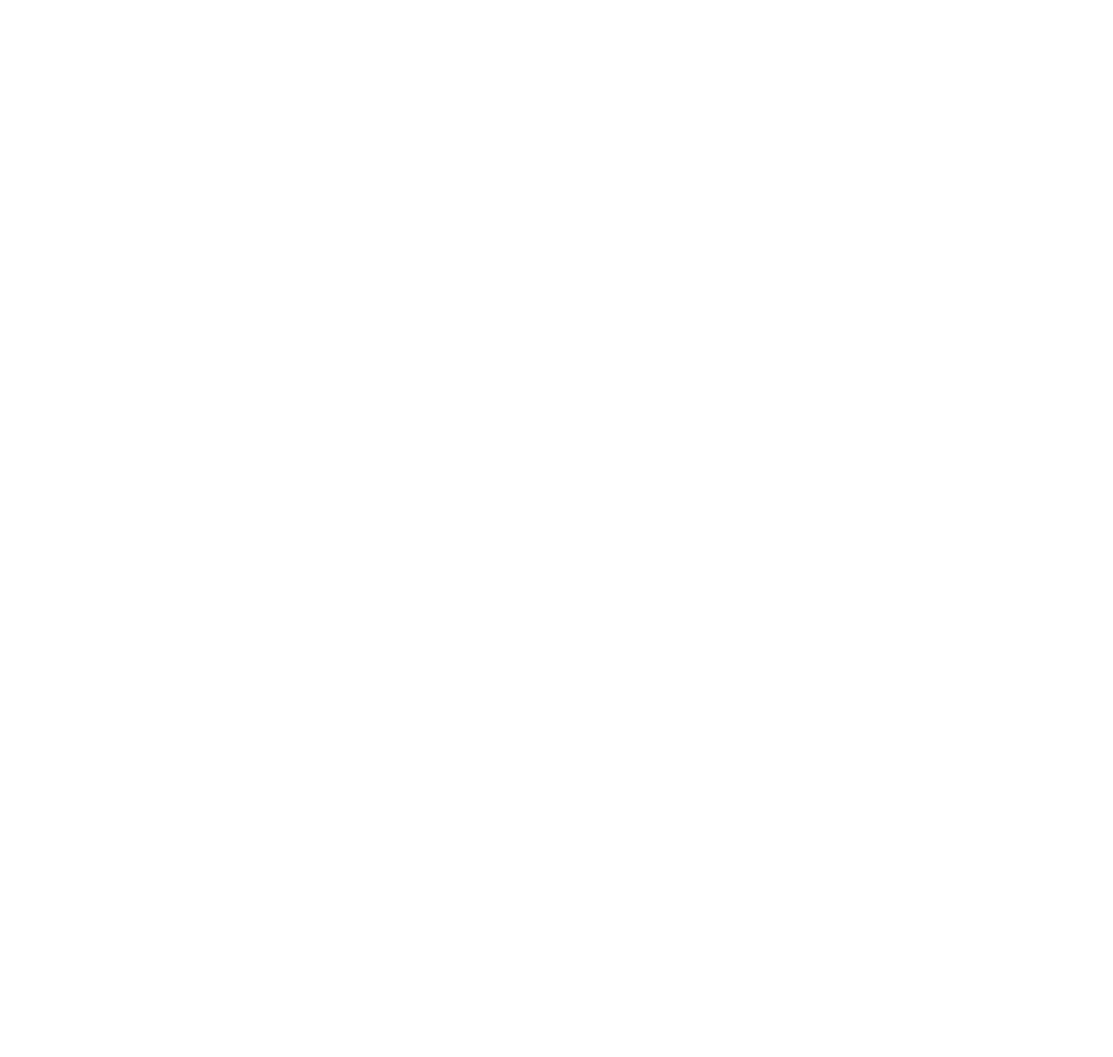
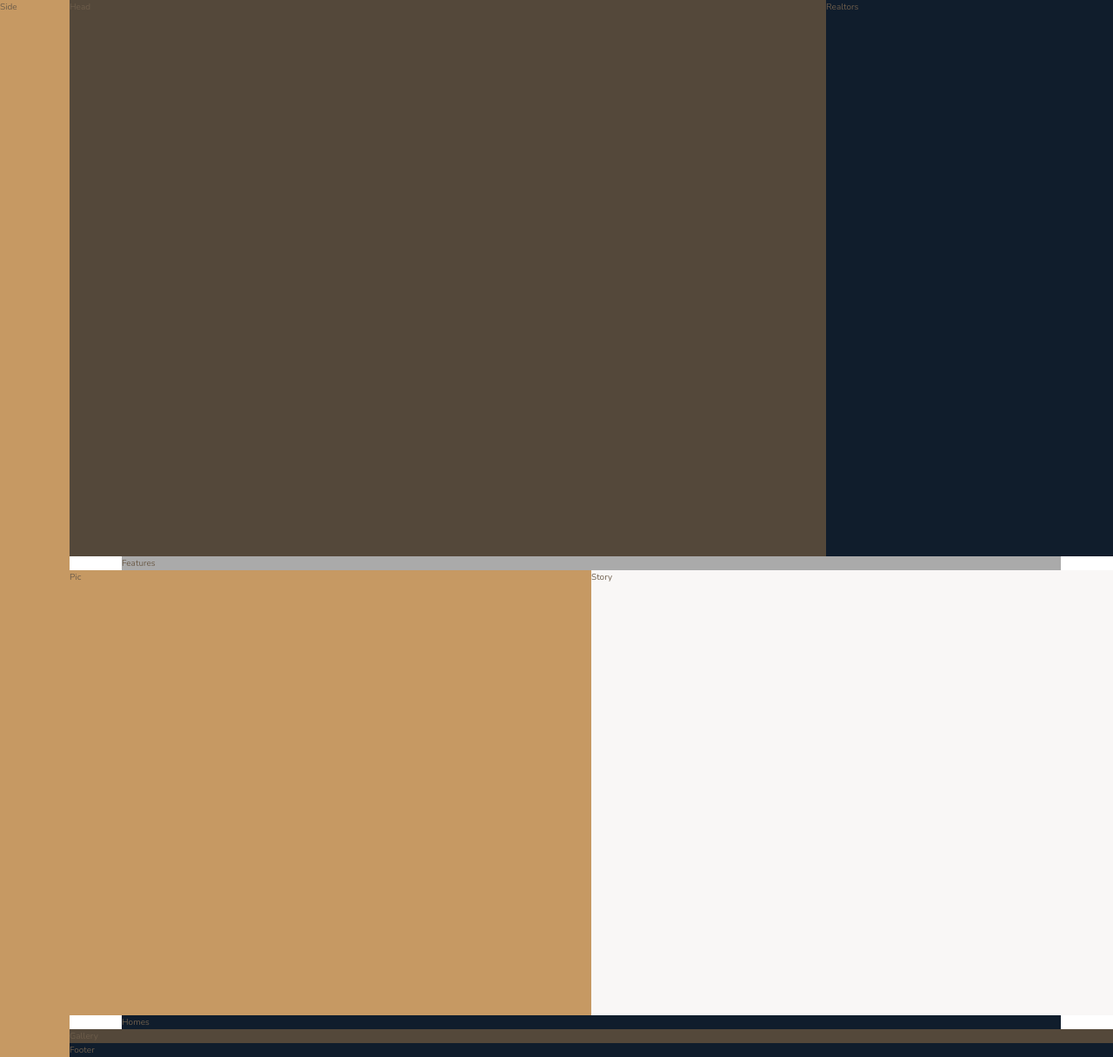
Before and after one commit to vizsyi/Udemy-Nexter, a website: page index.html in a window 1280 px wide. Shown: the whole page at 87% size. Before the commit the page ends 800 px from the top, so only its background shows below. Drawn offline with nearby package versions, Linux system fonts and the light colour scheme; files that its build step writes are made by us from their sources.

Commit message:
Overall grid layout

```diff
--- a/index.html
+++ b/index.html
@@ -12,6 +12,22 @@
         <title>nexter &mdash; your home, your freedom</title>
     </head>
     <body class="container">
+        <div class="sidebar">Side</div>
 
+        <header class="header">Head</header>
+
+        <div class="realtors">Realtors</div>
+
+        <div class="features">Features</div>
+
+        <div class="story__pictures">Pic</div>
+
+        <div class="story__content">Story</div>
+
+        <div class="homes">Homes</div>
+
+        <section class="gallery">Gallery</section>
+
+        <footer class="footer">Footer</footer>
     </body>
 </html>
--- a/sass/_features.scss
+++ b/sass/_features.scss
@@ -0,0 +1,4 @@
+.features {
+    background-color: $color-grey-light-2;
+    grid-column: center-st / center-end;
+}
--- a/sass/_footer.scss
+++ b/sass/_footer.scss
@@ -0,0 +1,4 @@
+.footer {
+    background-color: $color-secondary;
+    grid-column: full-st / full-end;
+}
--- a/sass/_gallery.scss
+++ b/sass/_gallery.scss
@@ -0,0 +1,4 @@
+.gallery {
+    background-color: $color-grey-dark-1;
+    grid-column: full-st / full-end;
+}
--- /dev/null
+++ b/sass/_grid.scss
@@ -0,0 +1,9 @@
+.container {
+    display: grid;
+    grid-template-rows: 80vh min-content 40vw repeat(3, min-content);
+    grid-template-columns: [sidebar-st] 8rem [sidebar-end full-st] minmax(6rem, 1fr)
+        [center-st] repeat(8, [col-st] minmax(min-content, 14rem) [col-end]) [center-end]
+        minmax(6rem, 1fr) [full-end];
+
+    //font-size: 3rem;
+}
--- a/sass/_header.scss
+++ b/sass/_header.scss
@@ -0,0 +1,4 @@
+.header {
+    background-color: $color-grey-dark-1;
+    grid-column: full-st / col-end 6;
+}
--- a/sass/_homes.scss
+++ b/sass/_homes.scss
@@ -0,0 +1,4 @@
+.homes {
+    background-color: $color-secondary;
+    grid-column: center-st / center-end;
+}
--- a/sass/_realtors.scss
+++ b/sass/_realtors.scss
@@ -0,0 +1,4 @@
+.realtors {
+    background-color: $color-secondary;
+    grid-column: col-st 7 / full-end;
+}
--- a/sass/_sidebar.scss
+++ b/sass/_sidebar.scss
@@ -0,0 +1,5 @@
+.sidebar {
+    background-color: $color-primary;
+    grid-column: sidebar-st / sidebar-end;
+    grid-row: 1 / -1;
+}
--- a/sass/_story.scss
+++ b/sass/_story.scss
@@ -0,0 +1,11 @@
+.story {
+    &__pictures {
+        background-color: $color-primary;
+        grid-column: full-st / col-end 4;
+    }
+
+    &__content {
+        background-color: $color-grey-light-1;
+        grid-column: col-st 5 / full-end;
+    }
+}
--- a/sass/main.scss
+++ b/sass/main.scss
@@ -1,5 +1,6 @@
 @import "variables";
 @import "base";
+@import "grid";
 @import "typography";
 
 @import "sidebar";
```
